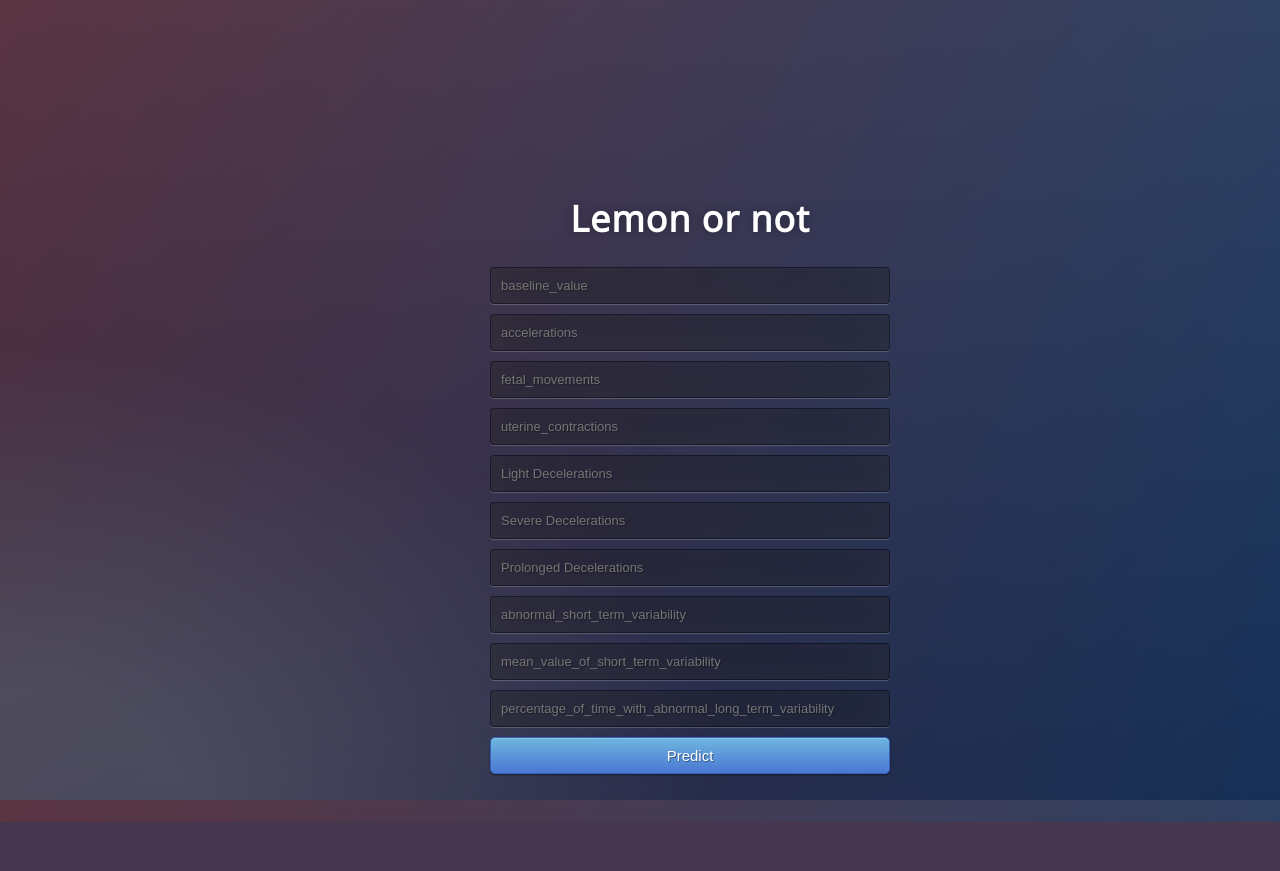
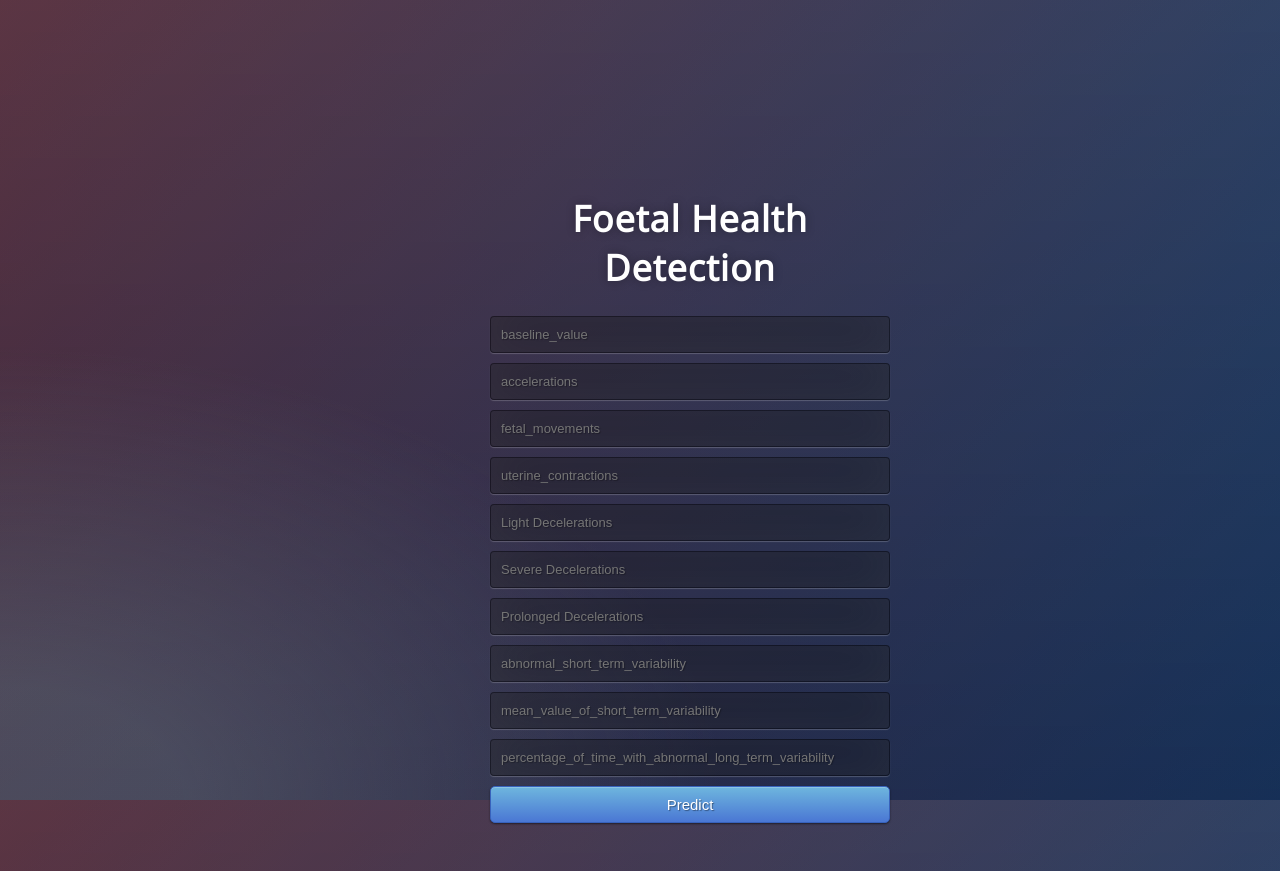
Before and after one commit to rachel1306/foetal_health_prediction, a Flask app: page / in a window 1280 px wide. Before the commit the page ends 822 px from the top, so only its background shows below. Run offline with Flask 2, Linux system fonts and the light colour scheme.

Commit message:
Version 2

```diff
--- a/fhp_backend/app.py
+++ b/fhp_backend/app.py
@@ -4,7 +4,7 @@ import keras
 
 
 app = Flask(__name__)
-model = keras.models.load_model('./model_new.h5')
+model = keras.models.load_model('./neural_network.h5')
 
 @app.route('/')
 def home():
@@ -18,17 +18,15 @@ def predict():
     float_features = [float(x) for x in request.form.values()]
     final_features = [np.array(float_features).reshape(1,-1)]
     pred = model.predict(final_features)
-    pred = pred[0,:]
     pred = pred.astype(int)
-    prediction = np.bincount(pred).argmax()
-    if prediction == 0:
+    if pred[:,0] == 1:
         prediction_text='The health of the foetus appears normal!'
-    elif prediction == 1:
+    elif pred[:,1] == 1:
         prediction_text='There appears to be slight discrepencies regarding the health of the foetus. Contact your health provider for further clarifications.'
-    elif prediction == 2:
+    elif pred[:,2] == 1:
        prediction_text='The model predicted an abnormal value. Please contact your health provider immediately.'
     else :
-        prediction_text='Lemon'
+        prediction_text='Error'
     return render_template('index.html',prediction_text = prediction_text)
     #if prediction == 0:
     #    return {
--- a/fhp_backend/static/css/style.css
+++ b/fhp_backend/static/css/style.css
@@ -11,7 +11,7 @@
 
 * { -webkit-box-sizing:border-box; -moz-box-sizing:border-box; -ms-box-sizing:border-box; -o-box-sizing:border-box; box-sizing:border-box; }
 
-html { width: 100%; height:100%; overflow:hidden; }
+html { width: 100%; height:100%;  }
 
 body {
 	width: 100%;
--- a/fhp_backend/templates/index.html
+++ b/fhp_backend/templates/index.html
@@ -14,7 +14,7 @@
 
 <body>
  <div class="login">
-	<h1>Lemon or not</h1>
+	<h1>Foetal Health Detection</h1>
 
      <!-- Main Input For Receiving Query to our ML -->
     <form action="{{ url_for('predict')}}"method="post">
```
Also changed, not shown: 1 other file.
